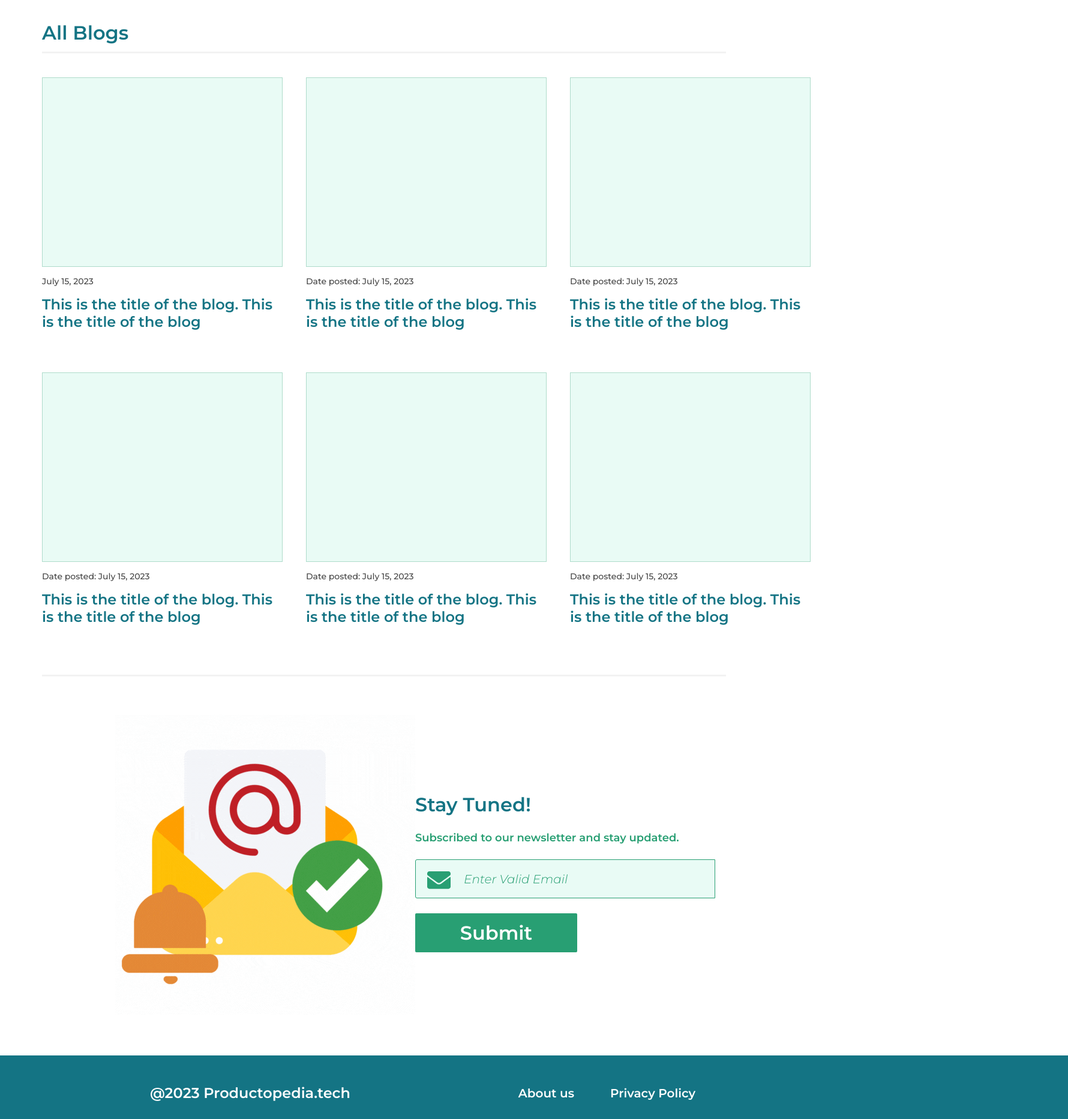
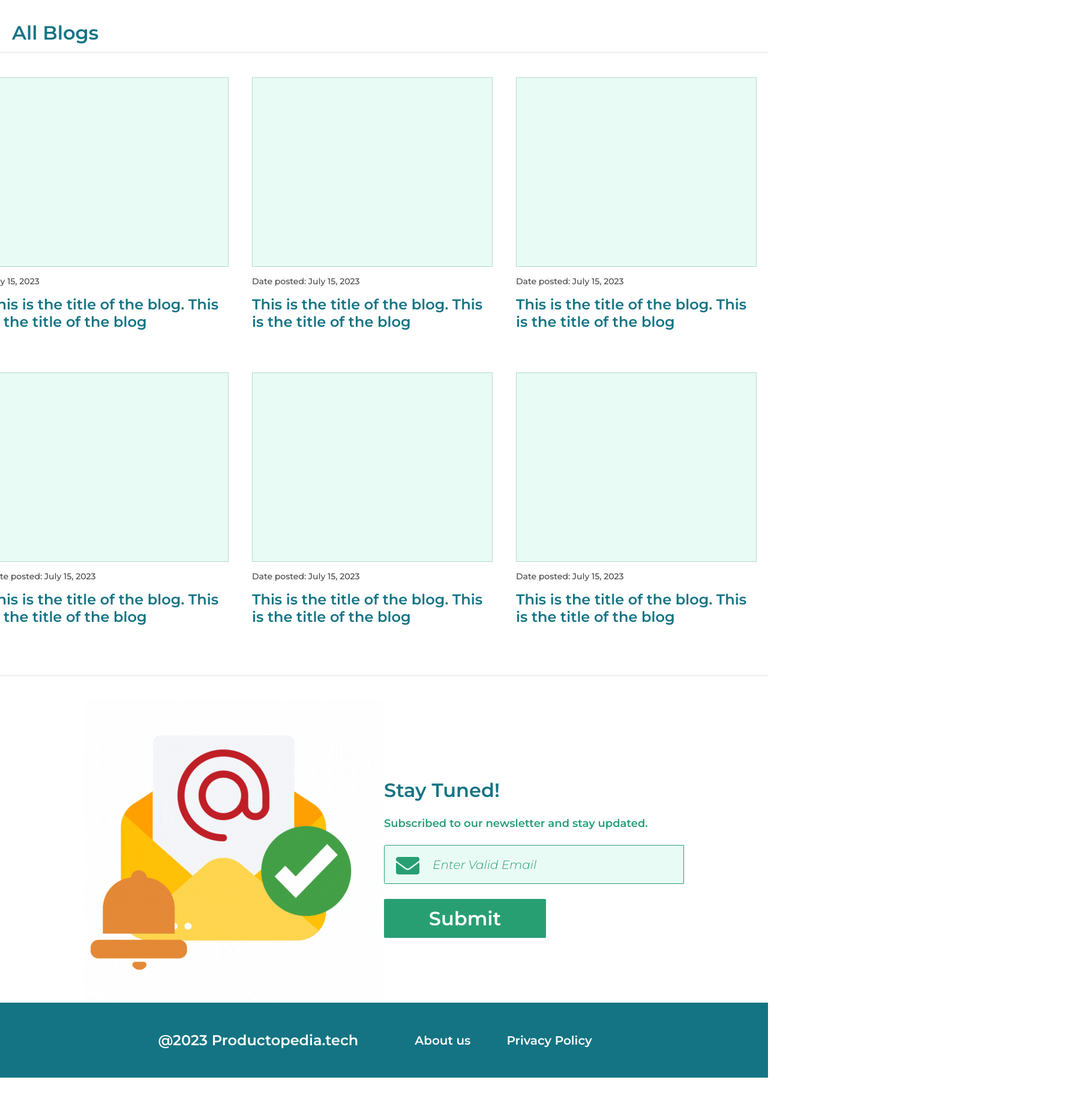
Before and after one commit to rhea0912/productopedia.tech, a React (Vite) app: page / in a window 1280 px wide. Shown: the part 160-2026 px from the top of the page at 60% size, 1780 px wide, since content can reach past the window. After the commit the page ends 1957 px from the top, so only its background shows below. Built offline with nearby package versions, Linux system fonts and the light colour scheme.

Commit message:
fix large size

```diff
--- a/src/components/SubscribeUs.jsx
+++ b/src/components/SubscribeUs.jsx
@@ -2,7 +2,7 @@
 function SubscribeUs({icon, envelopeicon}){
 return(
 
-    <div className="subscribe-us-con">
+    <div className="subscribe-us-con container">
         <div className="notification-gif">
            <img src={icon}  />
         </div>
--- a/src/main.jsx
+++ b/src/main.jsx
@@ -1,6 +1,7 @@
 import React from 'react'
 import ReactDOM from 'react-dom/client'
 import './style.css'
+import './responsive.css'
 import router from './app/Router';
 import { RouterProvider } from "react-router-dom";
 
--- /dev/null
+++ b/src/responsive.css
@@ -0,0 +1,12 @@
+@media(max-width:2500px){
+.card-con-flex{
+    justify-content: center;
+}
+.subscribe-us-con{
+    justify-content: center;
+}
+.footer-con{
+    width: auto;
+    justify-content: center;
+}
+}
--- a/src/style.css
+++ b/src/style.css
@@ -15,7 +15,10 @@
     --thrid-color:#E9FBF5;
 }
 .container{
-    margin: 0 70px;
+    margin: 0 auto;
+    max-width: 1500px;
+    min-width: 950px;
+
 }
 body{
     margin: 0;
@@ -41,7 +44,7 @@
 .top-header-con{
     display: flex;
     justify-content:space-between;
-    padding: 20px 0;
+    padding: 20px;
     align-items: center;
 }
 .top-header-con h1{
@@ -204,6 +207,7 @@
     margin-top: 70px;
     color: var(--primary-color);
     font-weight:bold;
+    padding: 0 20px;
 }
 .line{
     width: 100%;
@@ -217,6 +221,7 @@
 /* #region Cards Container */
 .card-con-flex{
     display: grid;
+    justify-content: center;
     grid-template-columns:  auto auto auto;
     width: 100%;
 }
@@ -246,9 +251,8 @@
 /* #region Subscribe Us */
 
 .subscribe-us-con{
-
-    margin: 5% 15%;
     display: flex;
+    justify-content: center;
 }
 
 .stay-tune-con{
@@ -302,17 +306,18 @@
 
 /* #region Footer */
 .footer-con{
-    padding: 0 250px;
     display: flex;
     align-items: center;
+    justify-content: center;
     background-color: var(--primary-color);
     width: 100%;
     height: 125px;
     color: white;
 }
 .footer-con h2{
+
     font-size: 24px;
-    margin-right: 250px;
+    margin-right: 5vw;
     cursor:default;
 }
 .right-footer a{
```
Also changed, not shown: src/shared/header/index.jsx (line endings or trailing spaces).
